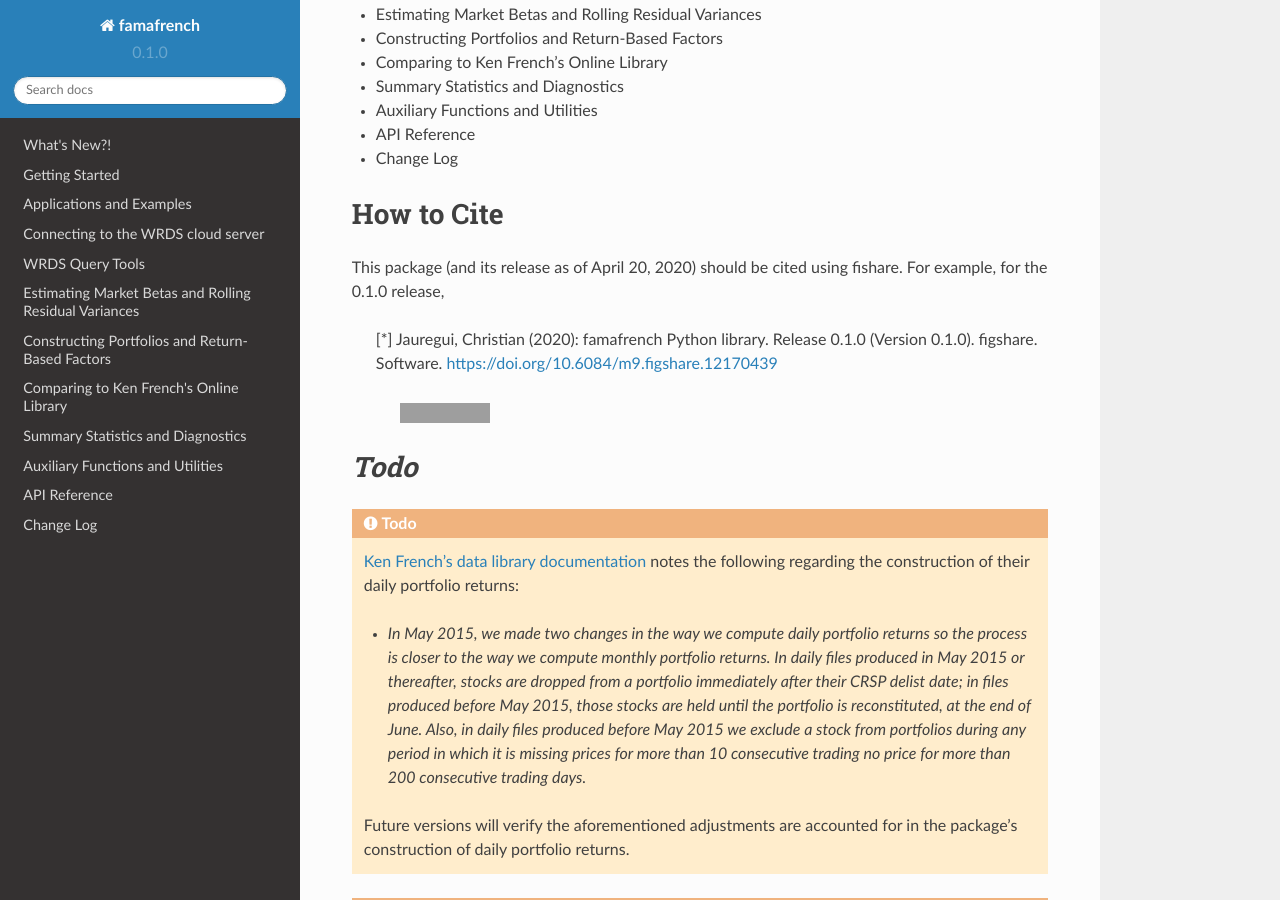
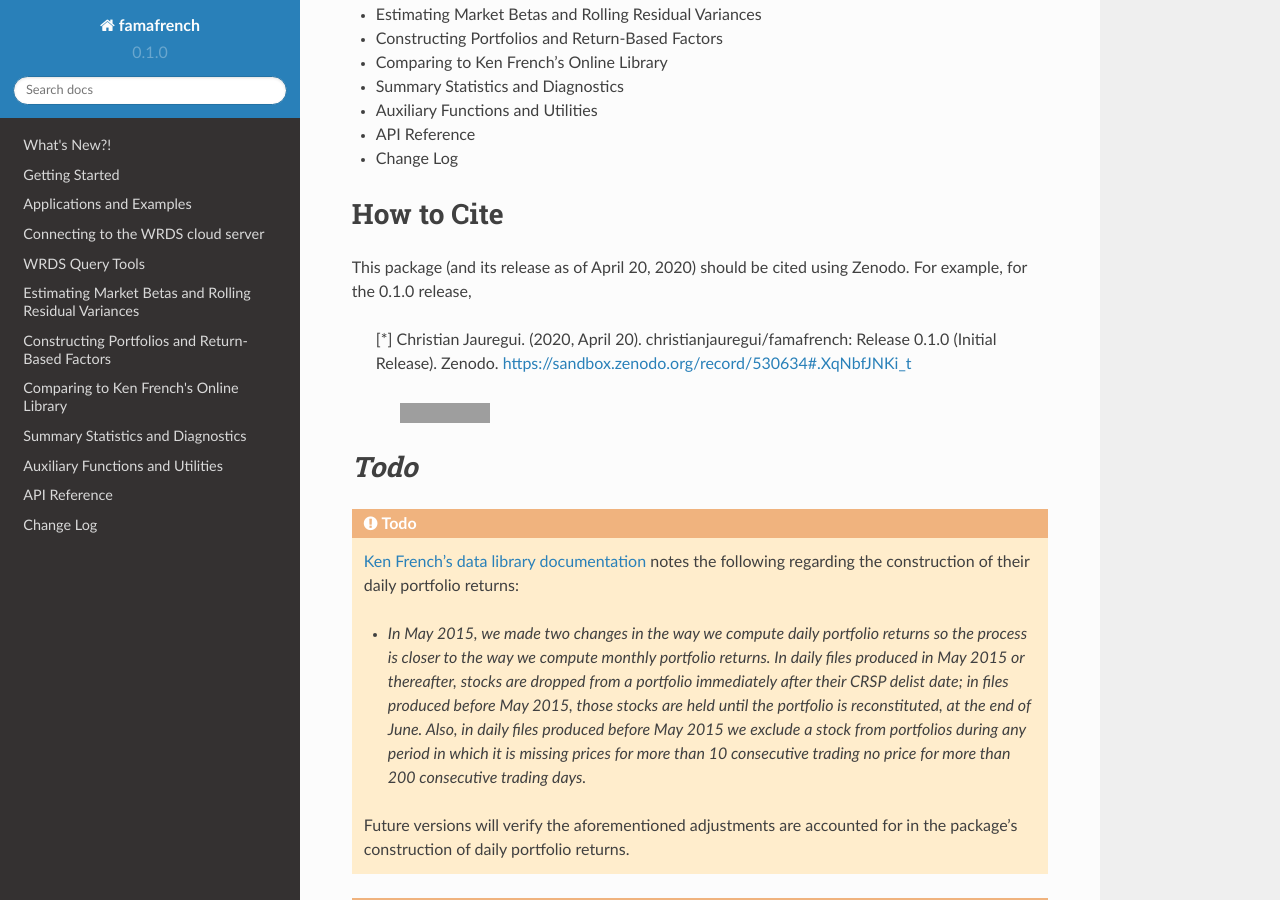
Before and after one commit to christianjauregui/famafrench, a Sphinx documentation site: the page built from docs/source/index.rst, in a window 1280 px wide and 900 px high, scrolled down 1144 px. Built offline with Sphinx 7.4.7 and the Read the Docs theme 2.0.0, drawn with Linux system fonts in a browser that asks for light colours; grey boxes are pictures that could not be loaded.

Commit message:
Updates to README.md & docs/build/*

```diff
--- a/docs/source/index.rst
+++ b/docs/source/index.rst
@@ -76,12 +76,12 @@
 ************
 How to Cite
 ************
-This package (and its release as of April 20, 2020) should be cited using fishare. For example, for the 0.1.0 release,
+This package (and its release as of April 20, 2020) should be cited using Zenodo. For example, for the 0.1.0 release,
 
-   [*] Jauregui, Christian (2020): famafrench Python library. Release 0.1.0 (Version 0.1.0). figshare. Software. https://doi.org/10.6084/m9.figshare.12170439
+   [*] Christian Jauregui. (2020, April 20). christianjauregui/famafrench: Release 0.1.0 (Initial Release). Zenodo. https://sandbox.zenodo.org/record/530634#.XqNbfJNKi_t
 
-      .. image:: https://zenodo.org/badge/doi/10.5281/zenodo.3551028.svg
-         :target: https://doi.org/10.6084/m9.figshare.12170439
+      .. image:: https://sandbox.zenodo.org/badge/doi/10.5072/zenodo.530634.svg
+         :target: https://sandbox.zenodo.org/record/530634#.XqNawZNKi_s
 
 *******************
 `Todo`
```
Also changed, not shown: README.md (+1 -1 lines), 5 other files.
